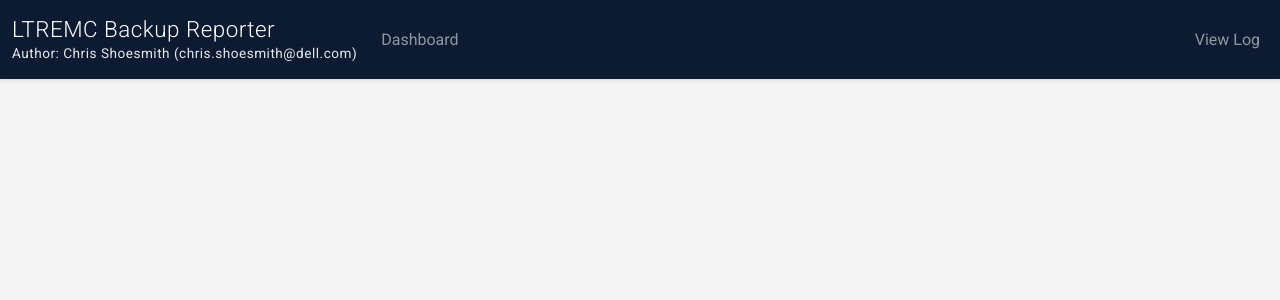
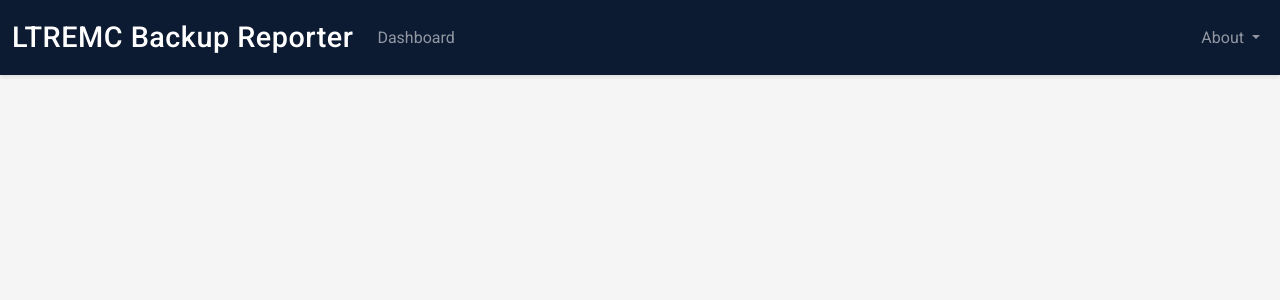
Before and after one commit to cshoesmith/ltremc_reporter, a Flask app: template templates/base.html in a window 1280 px wide. Shown: the top 300 px of the page. Run offline with Flask 3, Linux system fonts and the light colour scheme; the template is opened without the code that fills it, so the values that code supplies are empty.

Commit message:
Increment version to build 25, hide nav items during processing, and fix inactive clients table width

```diff
--- a/config.json
+++ b/config.json
@@ -1,5 +1,5 @@
 {
-    "version": "19.12.build24",
+    "version": "19.12 build25",
     "input_directory": "",
     "recents": [
         "C:\\Users\\chris\\LTREMC Reporter\\uploads\\customer_backup_inventory_12-09-2023.tar.gz"
--- a/templates/base.html
+++ b/templates/base.html
@@ -233,7 +233,7 @@
 
         /* Report Container - Constrains layout to Print-like width always */
         .report-container {
-            max-width: 210mm; /* A4 width */
+            max-width: 204mm; /* Slightly less than 210mm to fit within margins */
             margin: 0 auto;
             background: white;
             padding: 0 5px; /* Minimal padding to maximize table width */
@@ -270,6 +270,12 @@
         body.pdf-export-mode .table-responsive {
             overflow: visible !important;
             display: block !important;
+            max-height: none !important; /* Allow efficient full expansion (no scrolling) */
+        }
+
+        /* Disable sticky headers in PDF as they can act weirdly */
+        body.pdf-export-mode .sticky-top {
+            position: static !important;
         }
     </style>
     {% block head %}{% endblock %}
@@ -285,18 +291,19 @@
     {% if request.endpoint != 'index' %}
     <nav class="navbar navbar-expand-lg navbar-dark mb-4 py-3 d-print-none">
         <div class="container-fluid">
-            <a class="navbar-brand d-flex flex-column py-0" href="/">
-                <span style="line-height: 1.2; font-size: 1.4rem">LTREMC Backup Reporter</span>
-                <span style="font-size: 0.85rem; opacity: 0.9; font-weight: 400;">Author: Chris Shoesmith (chris.shoesmith@dell.com)</span>
+            <a class="navbar-brand d-flex align-items-center py-0" href="/">
+                <span style="font-size: 1.8rem; font-weight: 500;">LTREMC Backup Reporter</span>
             </a>
              <button class="navbar-toggler" type="button" data-bs-toggle="collapse" data-bs-target="#navbarCollapse">
                 <span class="navbar-toggler-icon"></span>
             </button>
             <div class="collapse navbar-collapse" id="navbarCollapse">
                 <ul class="navbar-nav me-auto mb-2 mb-md-0">
+                    {% if request.endpoint != 'processing' %}
                     <li class="nav-item">
                         <a class="nav-link" href="{{ url_for('dashboard') }}">Dashboard</a>
                     </li>
+                    {% endif %}
 
                     {% if menu_customers %}
                     <li class="nav-item dropdown">
@@ -328,9 +335,18 @@
                     {% endif %}
                 </ul>
                 <ul class="navbar-nav ms-auto">
-                     <li class="nav-item">
-                        <a class="nav-link" href="#" data-bs-toggle="modal" data-bs-target="#logModal" onclick="loadLog()">View Log</a>
+                    {% if request.endpoint != 'processing' %}
+                    <li class="nav-item dropdown">
+                        <a class="nav-link dropdown-toggle" href="#" id="navbarDropdownAbout" role="button" data-bs-toggle="dropdown" aria-expanded="false">
+                            About
+                        </a>
+                        <ul class="dropdown-menu dropdown-menu-end" aria-labelledby="navbarDropdownAbout">
+                            <li><a class="dropdown-item" href="#" data-bs-toggle="modal" data-bs-target="#logModal" onclick="loadLog()">System Logs</a></li>
+                            <li><hr class="dropdown-divider"></li>
+                            <li><a class="dropdown-item" href="#" data-bs-toggle="modal" data-bs-target="#aboutModal">About LTREMC Reporter</a></li>
+                        </ul>
                     </li>
+                    {% endif %}
                 </ul>
             </div>
         </div>
@@ -394,6 +410,42 @@
         }
     </script>
 
+    <!-- About Modal -->
+    <div class="modal fade" id="aboutModal" tabindex="-1" aria-hidden="true">
+        <div class="modal-dialog modal-dialog-centered">
+            <div class="modal-content text-center">
+                <div class="modal-header border-bottom-0 pb-0">
+                    <button type="button" class="btn-close" data-bs-dismiss="modal" aria-label="Close"></button>
+                </div>
+                <div class="modal-body pt-0 pb-4">
+                    <img src="{{ url_for('static', filename='img/logo-no-background.png') }}" alt="Logo" class="mb-3" style="height: 80px;">
+                    <h4 class="mb-1">LTREMC Backup Reporter</h4>
+                    <p class="text-muted small mb-3">Version {{ app_version }}</p>
+
+                    <div class="mb-4">
+                        <h6 class="text-uppercase text-muted small fw-bold mb-2">Developed By</h6>
+                        <div>Chris Shoesmith</div>
+                        <div class="text-muted small">chris.shoesmith@dell.com</div>
+                    </div>
+
+                    <div class="mb-4 text-start bg-light p-3 rounded small">
+                        <h6 class="text-uppercase text-muted small fw-bold mb-2">Technology Stack</h6>
+                        <ul class="mb-0 ps-3">
+                            <li><strong>Backend:</strong> Python, Flask, Jinja2, Pandas</li>
+                            <li><strong>Frontend:</strong> Bootstrap 5, Chart.js</li>
+                            <li><strong>Export:</strong> html2pdf.js, html2canvas, jsPDF</li>
+                        </ul>
+                    </div>
+
+                    <div class="small text-muted border-top pt-3">
+                        <p class="mb-1">Licensed under the <strong>MIT License</strong>.</p>
+                        <a href="https://opensource.org/licenses/MIT" target="_blank" class="text-decoration-none">View License Agreement</a>
+                    </div>
+                </div>
+            </div>
+        </div>
+    </div>
+
     {% block scripts %}{% endblock %}
 </body>
 </html>
--- a/templates/dashboard.html
+++ b/templates/dashboard.html
@@ -218,7 +218,7 @@
                     <canvas id="topInactiveClientsChart"></canvas>
                 </div>
 
-                <div class="table-responsive" style="width: 80%; margin: 0 auto;">
+                <div class="table-responsive" style="width: 100%;">
                     <table class="table table-sm table-striped small">
                         <thead class="table-light">
                             <tr>
@@ -598,7 +598,7 @@
         const element = document.querySelector('.report-container');
 
         const opt = {
-            margin:       [5, 5, 5, 5],
+            margin:       [2, 2, 2, 2], // Reduced to 2mm to prevent clipping
             filename:     filename,
             image:        { type: 'jpeg', quality: 0.98 },
             html2canvas:  {
--- a/templates/processing.html
+++ b/templates/processing.html
@@ -3,7 +3,7 @@
 
 {% block content %}
 <div class="row justify-content-center mt-5">
-    <div class="col-md-8">
+    <div class="col-12">
         <div class="card shadow-sm border-top-blue">
             <div class="card-header bg-white border-0 pt-3 pb-0">
                 <h5 class="mb-0 text-primary fw-normal">Processing Report</h5>
```
Also changed, not shown: copilot_INSTRUCTIONS.md (+1 -1 lines).
